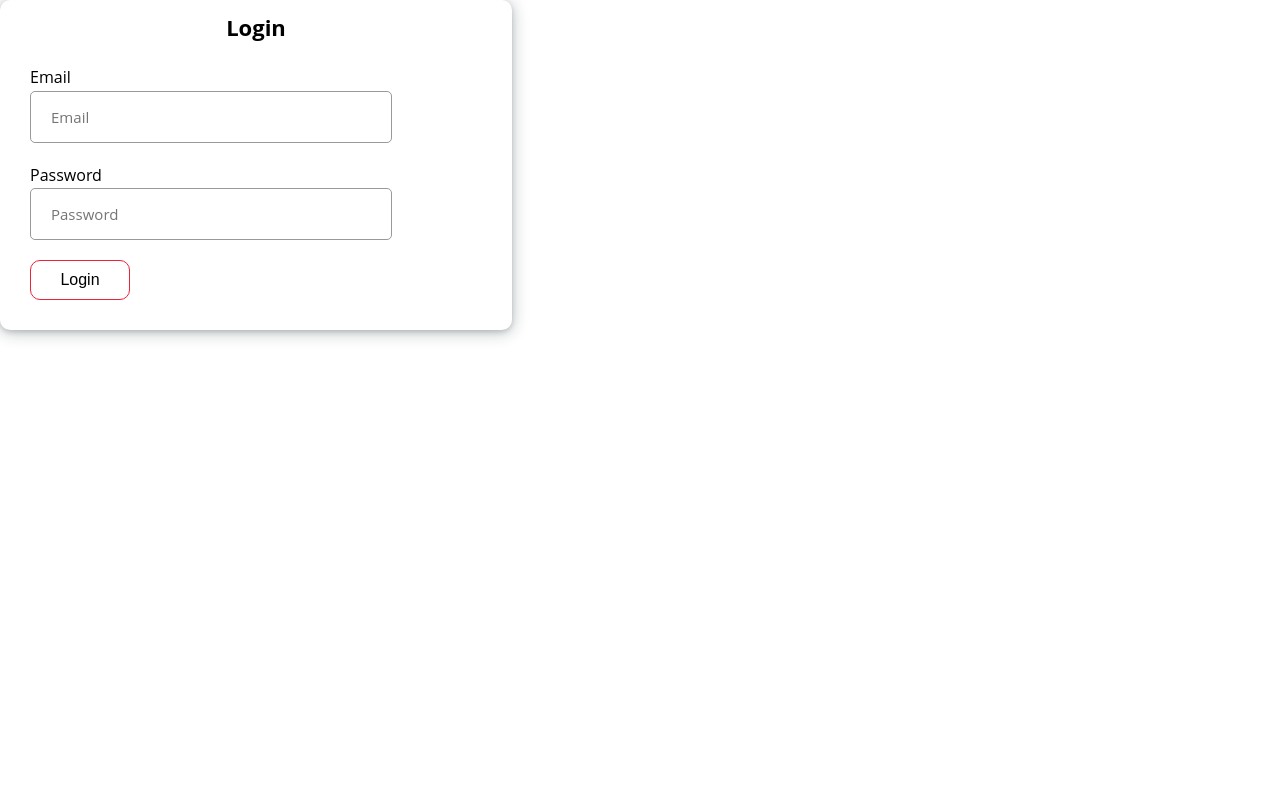
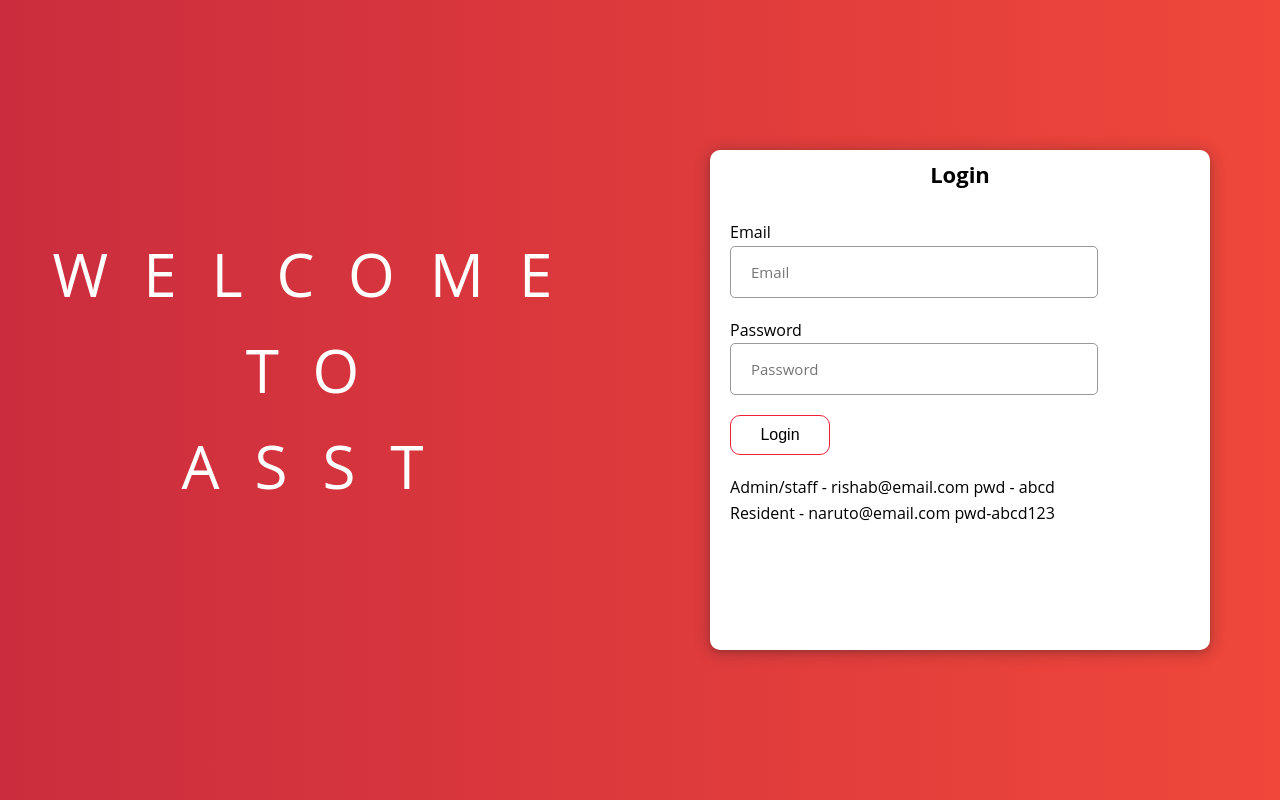
Before and after one commit to ItsRish06/ASST, a Django app: page /login in a window 1280 px wide. Run offline with Django 3.2, Linux system fonts and the light colour scheme.

Commit message:
login page

```diff
--- a/pages/views.py
+++ b/pages/views.py
@@ -87,16 +87,13 @@ def dashboardView(request):
     visitorsNumber = visitors.count()
     unknownVisitorsNumber = unknown.count()
     totalCount = visitorsNumber+unknownVisitorsNumber
-    tempDiv = totalCount
-    if tempDiv == 0:
-        tempDiv = 1
     temp1 = visitors.aggregate(Avg('temp'))
     temp2 = unknown.aggregate(Avg('temp'))
     if  temp1['temp__avg'] == None :
         temp1['temp__avg'] = 0
     if  temp2['temp__avg'] == None :
         temp2['temp__avg'] = 0
-    temp = (temp1['temp__avg']+temp2['temp__avg'])/tempDiv
+    temp = (temp1['temp__avg']+temp2['temp__avg'])/totalCount
     tempNum = temp
 
     try:
--- a/sass/component.scss
+++ b/sass/component.scss
@@ -377,3 +377,100 @@ span{
     height:2.4rem;
     width:30rem;
 }
+
+.login-container{
+    height:100vh;
+    width:100vw;
+    background-image: linear-gradient(to right,#cb2d3e,#ef473a);
+    display: flex;
+}
+
+.infoView{
+    flex-basis:50%;
+    display: flex;
+    align-items: center;
+    justify-content: center;
+
+}
+
+.formView{
+    flex:1;
+    display:flex;
+    align-items: center;
+    justify-content: center;
+}
+
+.login-form-container__form{
+    background-color: white;
+    border-radius: 10px;
+    box-shadow: rgba(14, 30, 37, 0.12) 0px 2px 4px 0px, rgba(14, 30, 37, 0.32) 0px 2px 16px 0px;
+    height:50rem;
+    width:50rem;
+}
+
+.login-info{
+    font-size:1.6rem;
+    margin-left: 2rem;
+}
+
+.infoView-heading-primary{
+    color:white;
+    text-transform: uppercase;
+    backface-visibility: hidden;
+    margin-bottom: 6rem;
+
+    &--main {
+        display: block;
+        font-size: 6rem;
+        font-weight: 400;
+        letter-spacing: 3.5rem;
+        animation-name: moveInBottom;
+        animation-duration: 1s;
+        animation-timing-function: ease-out;
+        animation-fill-mode: forwards;
+        opacity: 0;
+
+        &--2{
+            display: block;
+            font-size: 6rem;
+            font-weight: 400;
+            letter-spacing: 3.5rem;
+            animation-name: moveInBottom;
+            animation-duration: 1s;
+            animation-timing-function: ease-out;
+            animation-delay: 1s;
+            animation-fill-mode: forwards;
+            text-align: center;
+            opacity: 0;
+        }
+
+    }
+
+    &--sub {
+        display: block;
+            font-size: 6rem;
+            font-weight: 400;
+            letter-spacing: 3.5rem;
+            animation-name: moveInBottom;
+            animation-duration: 1s;
+            animation-timing-function: ease-out;
+            animation-delay: 2s;
+            text-align: center;
+            animation-fill-mode: forwards;
+            opacity: 0;
+    }
+}
+
+
+
+@keyframes moveInBottom {
+    0% {
+        opacity: 0;
+        transform: translateY(3rem);
+    }
+
+    100% {
+        opacity: 1;
+        transform: translate(0);
+    }
+}
--- a/static/css/style.css
+++ b/static/css/style.css
@@ -396,4 +396,93 @@ span {
   width: 30rem;
 }
 
+.login-container {
+  height: 100vh;
+  width: 100vw;
+  background-image: linear-gradient(to right, #cb2d3e, #ef473a);
+  display: flex;
+}
+
+.infoView {
+  flex-basis: 50%;
+  display: flex;
+  align-items: center;
+  justify-content: center;
+}
+
+.formView {
+  flex: 1;
+  display: flex;
+  align-items: center;
+  justify-content: center;
+}
+
+.login-form-container__form {
+  background-color: white;
+  border-radius: 10px;
+  box-shadow: rgba(14, 30, 37, 0.12) 0px 2px 4px 0px, rgba(14, 30, 37, 0.32) 0px 2px 16px 0px;
+  height: 50rem;
+  width: 50rem;
+}
+
+.login-info {
+  font-size: 1.6rem;
+  margin-left: 2rem;
+}
+
+.infoView-heading-primary {
+  color: white;
+  text-transform: uppercase;
+  backface-visibility: hidden;
+  margin-bottom: 6rem;
+}
+.infoView-heading-primary--main {
+  display: block;
+  font-size: 6rem;
+  font-weight: 400;
+  letter-spacing: 3.5rem;
+  animation-name: moveInBottom;
+  animation-duration: 1s;
+  animation-timing-function: ease-out;
+  animation-fill-mode: forwards;
+  opacity: 0;
+}
+.infoView-heading-primary--main--2 {
+  display: block;
+  font-size: 6rem;
+  font-weight: 400;
+  letter-spacing: 3.5rem;
+  animation-name: moveInBottom;
+  animation-duration: 1s;
+  animation-timing-function: ease-out;
+  animation-delay: 1s;
+  animation-fill-mode: forwards;
+  text-align: center;
+  opacity: 0;
+}
+.infoView-heading-primary--sub {
+  display: block;
+  font-size: 6rem;
+  font-weight: 400;
+  letter-spacing: 3.5rem;
+  animation-name: moveInBottom;
+  animation-duration: 1s;
+  animation-timing-function: ease-out;
+  animation-delay: 2s;
+  text-align: center;
+  animation-fill-mode: forwards;
+  opacity: 0;
+}
+
+@keyframes moveInBottom {
+  0% {
+    opacity: 0;
+    transform: translateY(3rem);
+  }
+  100% {
+    opacity: 1;
+    transform: translate(0);
+  }
+}
+
 /*# sourceMappingURL=style.css.map */
--- a/templates/login.html
+++ b/templates/login.html
@@ -9,8 +9,16 @@
     <title>login</title>
 </head>
 <body>
+    <div class="login-container">
+        <div class="infoView">
+            <h1 class="infoView-heading-primary">
+                <span class="infoView-heading-primary--main">Welcome </span>
+                <span class="infoView-heading-primary--main--2">To</span>
+                <span class="infoView-heading-primary--sub">ASST</span>
+            </h1>
+        </div>
         <div class="formView">
-        <div class="form-container__form">
+            <div class="login-form-container__form">
                 <div class="form-container__form-header">
                     <span class="form-container__form-header__title">Login</span>
                 </div>
@@ -26,12 +34,19 @@
                     </div>
                     <button type="submit" class="form__btn">Login</button>
                 </form>
+                <div class="form_group">
                     {% for message in messages %}
                         <p id="messages">{{message}}</p>
                     {% endfor %}
+                     <p class ="login-info">Admin/staff - rishab@email.com pwd - abcd</p>
+                     <p class ="login-info">Resident - naruto@email.com pwd-abcd123</p>
+                </div>
+
+            </div>
         </div>
     </div>
 
 
+
 </body>
 </html>
```
Also changed, not shown: db.sqlite3, 1 other file. Lines whose indentation alone changed are shown as unchanged.
